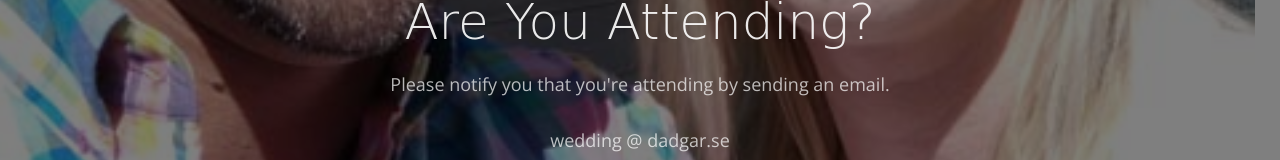
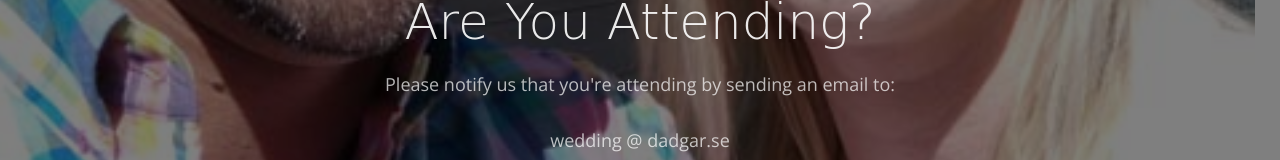
Before and after one commit to filipdadgar/bootstrap-for-wed, a website: page index.html in a window 1280 px wide. Shown: the part 2181-2341 px from the top of the page. Drawn offline with nearby package versions, Linux system fonts and the light colour scheme; some packages are replaced by stand-ins of ours; no server answers; files whose address does not match are found by name; a web font is replaced by a local one.

Commit message:
Fixed email

```diff
--- a/index.html
+++ b/index.html
@@ -137,7 +137,7 @@
                     <div class="row animate-box">
                         <div class="col-md-8 col-md-offset-2 text-center heading-section">
                             <h2>Are You Attending?</h2>
-                            <p>Please notify you that you're attending by sending an email.
+                            <p>Please notify us that you're attending by sending an email to:</p>
                             <p> wedding @ dadgar.se</p>
                             <p>Please state if you are bringing kids!</p>
                         </div>
```
Also changed, not shown: when-where.html (+1 -1 lines).
